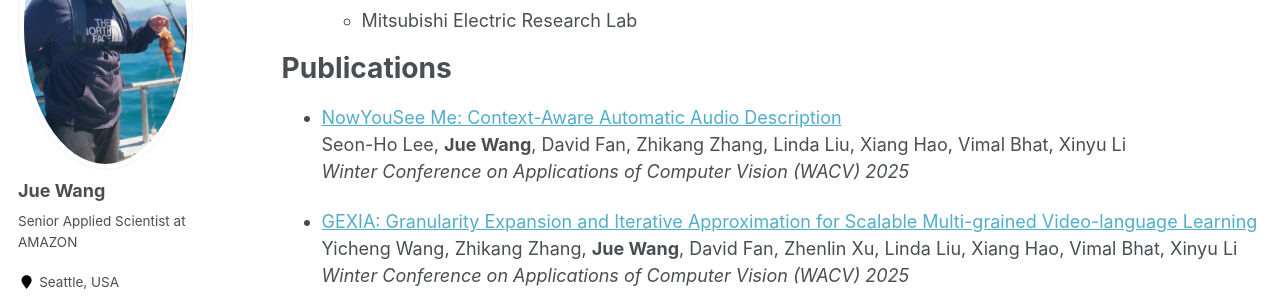
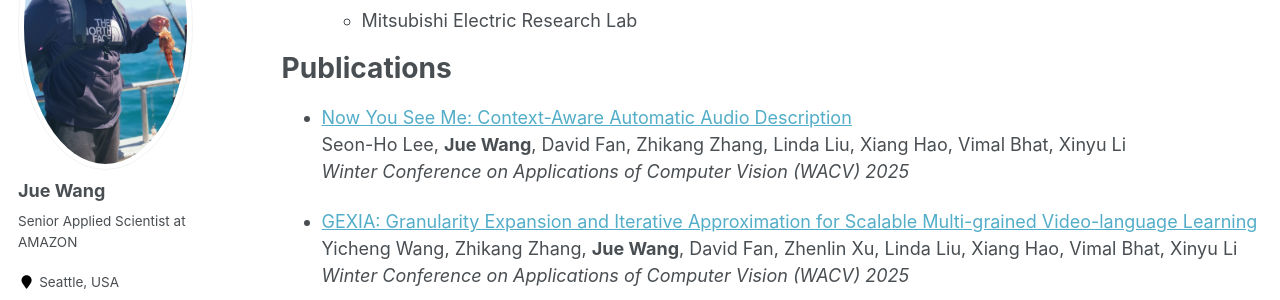
Before and after one commit to 3xWangDot/3xWangDot.github.io, a Jekyll site: the page built from _pages/cv.md, in a window 1280 px wide and 900 px high, scrolled down 545 px. Shown: the part 153-453 px from the top of the window. Built offline with Jekyll 4.4.1, drawn with Linux system fonts in a browser that asks for light colours.

Commit message:
Update cv.md

```diff
--- a/_pages/cv.md
+++ b/_pages/cv.md
@@ -34,7 +34,7 @@ Work Experience
 
 Publications
 ======
-* [NowYouSee Me: Context-Aware Automatic Audio Description](https://arxiv.org/pdf/2412.10002)<br/>
+* [Now You See Me: Context-Aware Automatic Audio Description](https://arxiv.org/pdf/2412.10002)<br/>
   Seon-Ho Lee, **Jue Wang**, David Fan, Zhikang Zhang, Linda Liu, Xiang Hao, Vimal Bhat, Xinyu Li<br/>
   *Winter Conference on Applications of Computer Vision (WACV) 2025*
 
```
